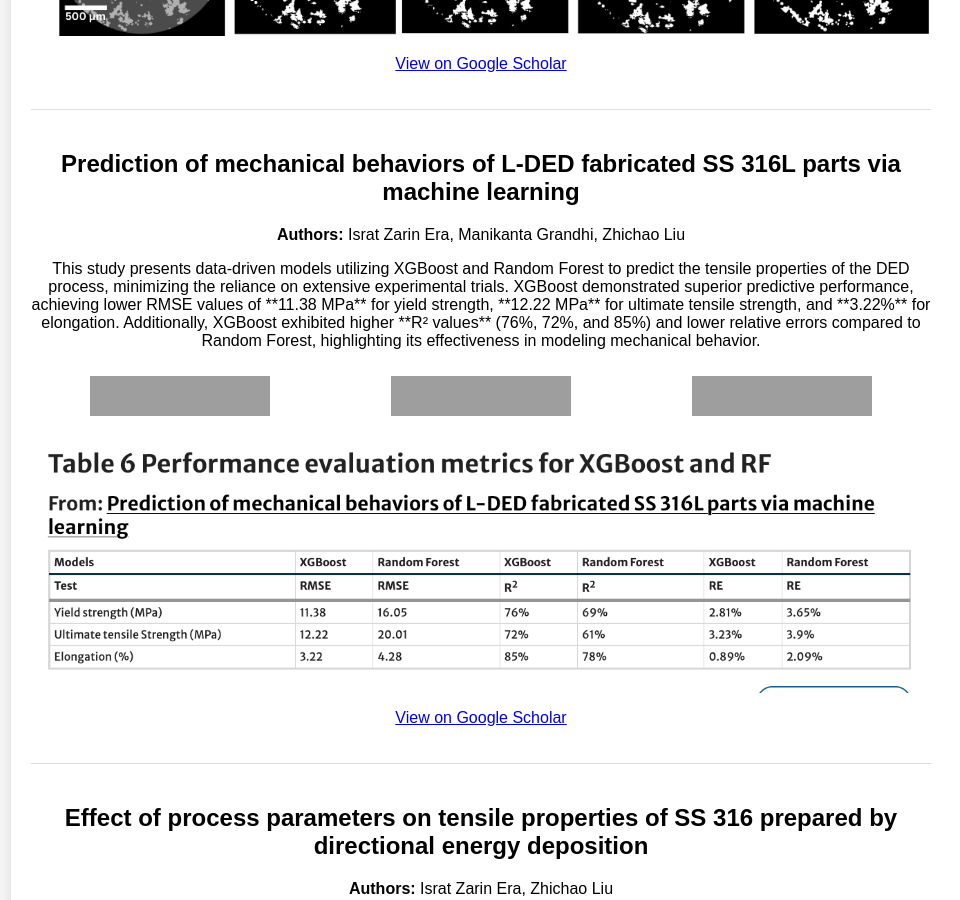
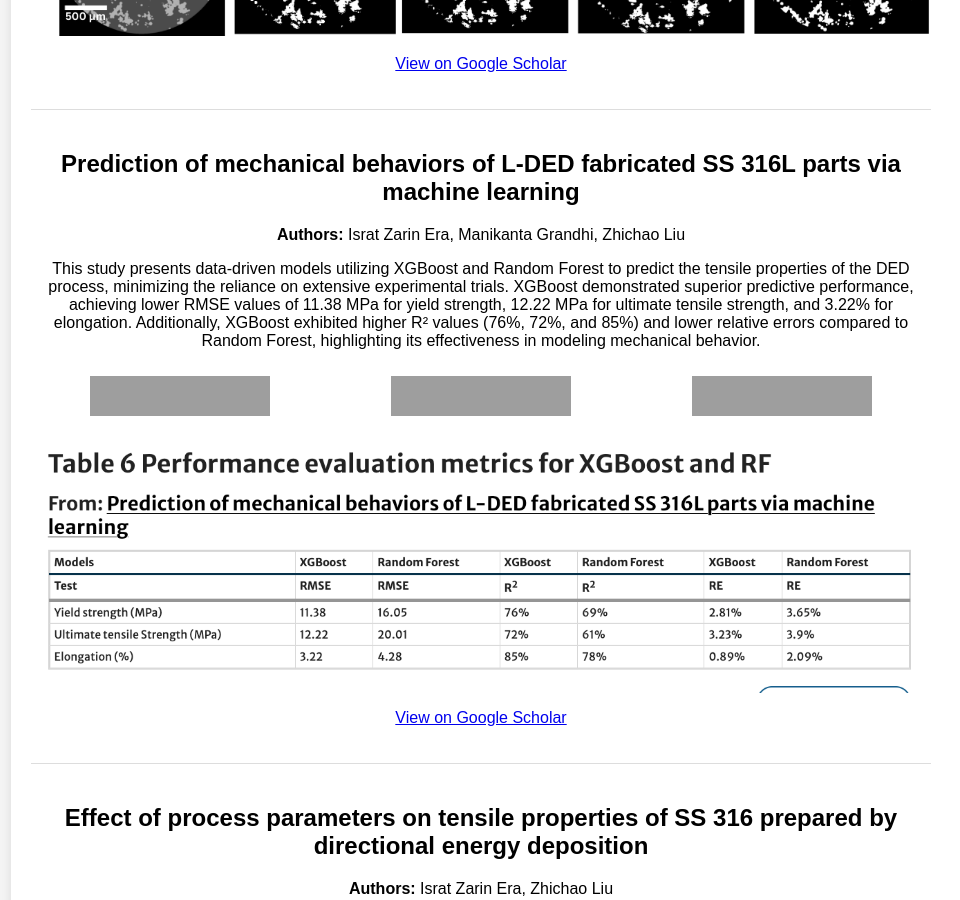
Before and after one commit to IE0005/IE0005.github.io, a Jekyll site: the page built from index.md, in a window 1280 px wide and 900 px high, scrolled down 6787 px, cut to the strip 0-900 px from the top of the window. Shown: the whole strip, without its empty margins (109-1069 px from the left). Built offline with Jekyll 4.4.1, drawn with Linux system fonts in a browser that asks for light colours; grey boxes are pictures that could not be loaded.

```diff
--- a/_data/publications.yml
+++ b/_data/publications.yml
@@ -28,7 +28,7 @@
 
 - title: "Prediction of mechanical behaviors of L-DED fabricated SS 316L parts via machine learning"
   authors: "Israt Zarin Era, Manikanta Grandhi, Zhichao Liu"
-  description: "This study presents data-driven models utilizing XGBoost and Random Forest to predict the tensile properties of the DED process, minimizing the reliance on extensive experimental trials. XGBoost demonstrated superior predictive performance, achieving lower RMSE values of **11.38 MPa** for yield strength, **12.22 MPa** for ultimate tensile strength, and **3.22%** for elongation. Additionally, XGBoost exhibited higher **R² values** (76%, 72%, and 85%) and lower relative errors compared to Random Forest, highlighting its effectiveness in modeling mechanical behavior."
+  description: "This study presents data-driven models utilizing XGBoost and Random Forest to predict the tensile properties of the DED process, minimizing the reliance on extensive experimental trials. XGBoost demonstrated superior predictive performance, achieving lower RMSE values of 11.38 MPa for yield strength, 12.22 MPa for ultimate tensile strength, and 3.22% for elongation. Additionally, XGBoost exhibited higher R² values (76%, 72%, and 85%) and lower relative errors compared to Random Forest, highlighting its effectiveness in modeling mechanical behavior."
   image: "/assets/img/table_xgboost.png"
   skills:
   - '<img src="https://img.shields.io/badge/Python-white?logo=Python" alt="Python">'
```
